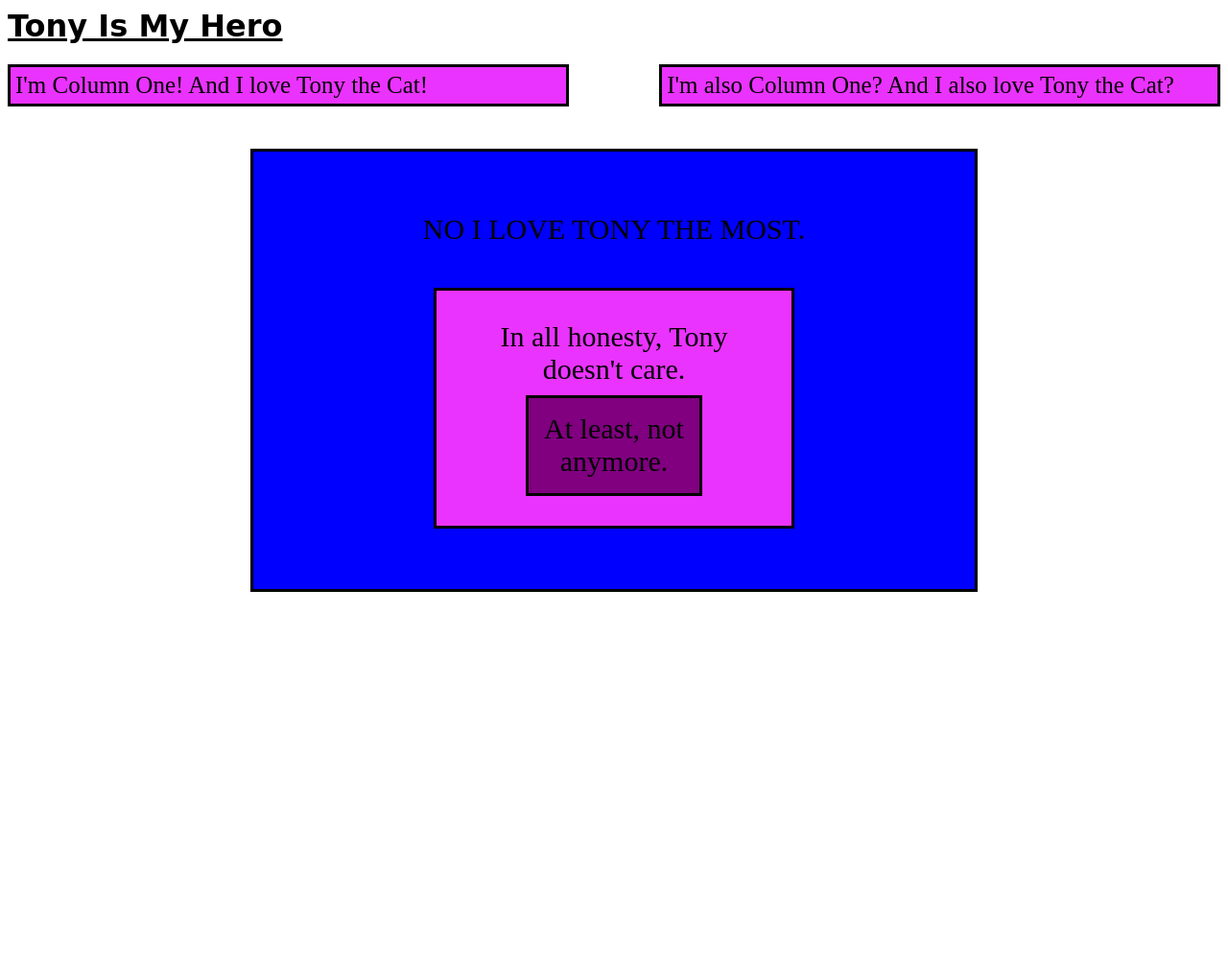
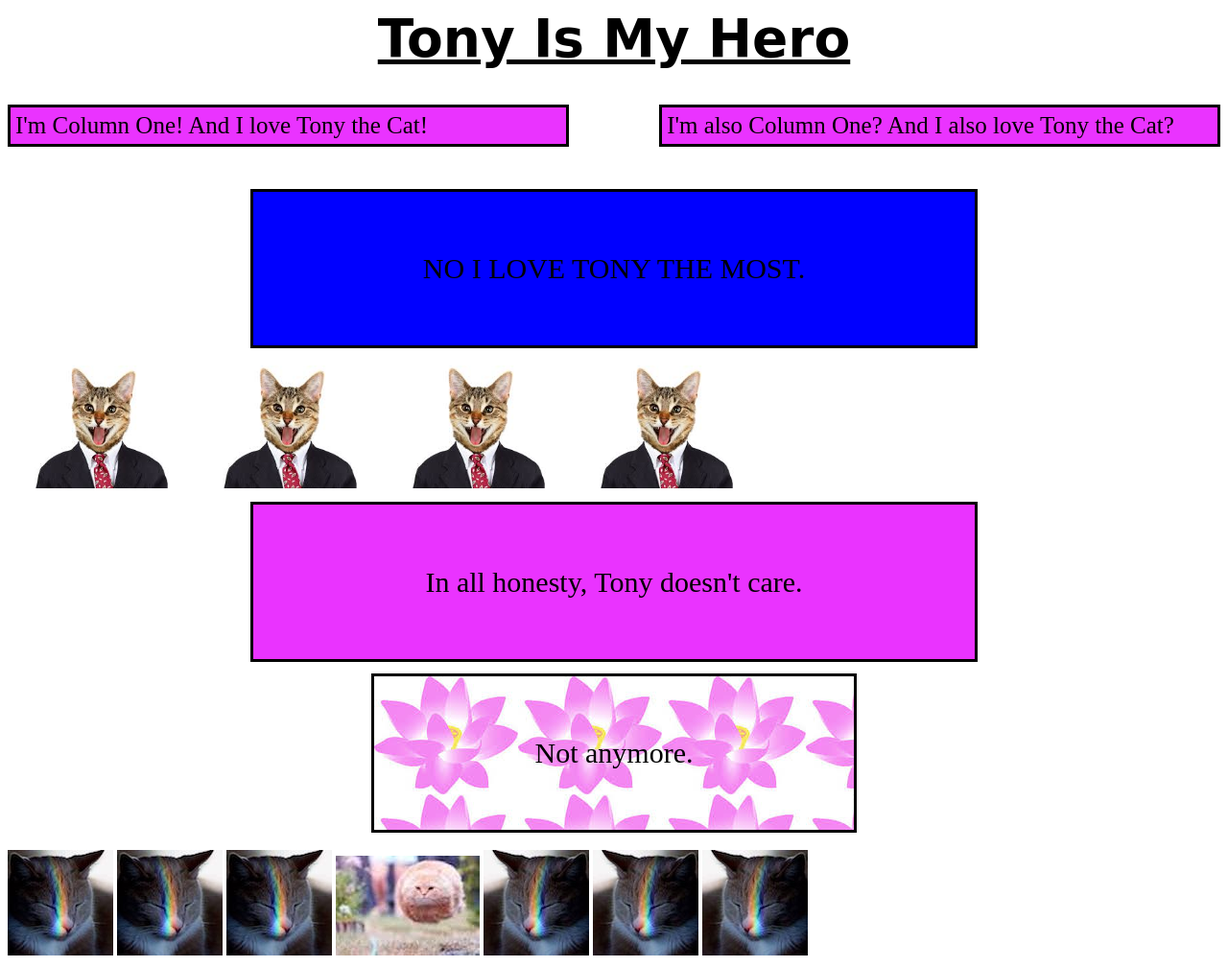
Before and after one commit to casadm/casadm.github.io, a plain HTML site: page index.html in a window 1280 px wide. Shown: the whole page at 96% size. Before the commit the page ends 800 px from the top, so only its background shows below. Drawn offline with Linux system fonts and the light colour scheme.

Commit message:
image modificaitons and divs

```diff
--- a/index.html
+++ b/index.html
@@ -2,16 +2,30 @@
 <link rel="stylesheet" type="text/css"  href="my.style.css">
 <html>
   <head>
-    <h1> Tony Is My Hero </h1>
-  </head>
+  <h1> Tony Is My Hero </h1>
   <body>
-    <div id = "column_one"> I'm Column One! And I love Tony the Cat! </div>
+    <div id = "column_one"> I'm Column One! And I love Tony the Cat!</div>
     <div id = "column_two"> I'm also Column One? And I also love Tony the Cat? </div>
   <br>
-    <div id = "column_three"> <div class = "text_center"> NO I LOVE TONY THE MOST. </div>
+    <div id = "column_three"> <div class = "text_center"> NO I LOVE TONY THE MOST. </div></div>
 <br>
-<div id = "column_four"> <div class = "text_center"> In all honesty, Tony doesn't care.</div>
-<div id = "column_five"> <div class = "text_center"> At least, not anymore. </div>
+<img src="tony1.jpg" width = 192.3 height = 128.1>
+<img src="tony1.jpg" width = 192.3 height = 128.1>
+<img src="tony1.jpg" width = 192.3 height = 128.1>
+<img src="tony1.jpg" width = 192.3 height = 128.1>
+<br>
+<div id = "column_four"> <div class = "text_center"> In all honesty, Tony doesn't care.</div></div>
+<div id = "column_five"> <div class = "text_center"> Not anymore. </div> </div>
+<div id = "column_six"> <div class = "my_class">
+<br>
+<img src="tony3.jpg">
+<img src="tony3.jpg">
+<img src="tony3.jpg">
+<img src="tony2.jpg">
+<img src="tony4.jpg">
+<img src="tony4.jpg">
+<img src="tony4.jpg">
+
 
 
 </body>
--- a/my.style.css
+++ b/my.style.css
@@ -1,6 +1,8 @@
 h1 {
   text-decoration: underline;
 font-family: "Brush Script MT", cursive;
+font-size: 55px;
+text-align: center;
 }
 
 #content {
@@ -45,12 +47,12 @@ font-family: "Brush Script MT", cursive;
 }
 #column_five {
   font-size: 30px;
-  background-color: purple;
+  background-image: url("lotus.jpg");
   border-style: solid;
   float:none;
-  margin-top: 10px;
-  margin-left: 20%;
-  margin-right: 20%;
+  margin-top: 12px;
+  margin-left: 30%;
+  margin-right: 30%;
   padding: 5%;
 }
 .my_class {
@@ -58,3 +60,7 @@ font-family: "Brush Script MT", cursive;
 }
 .text_center {
   text-align: center;}
+
+  .subheader {
+
+  }
```
Also changed, not shown: lotus.jpg (added), tony1.jpg (added), tony2.jpg (added), tony3.jpg (added), tony4.jpg (added), 1 other file.
